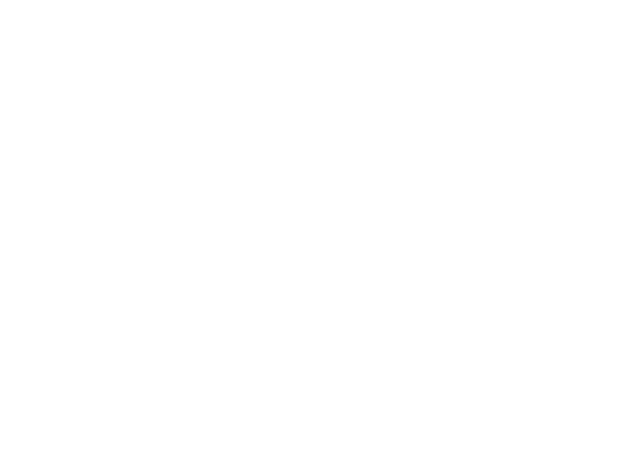
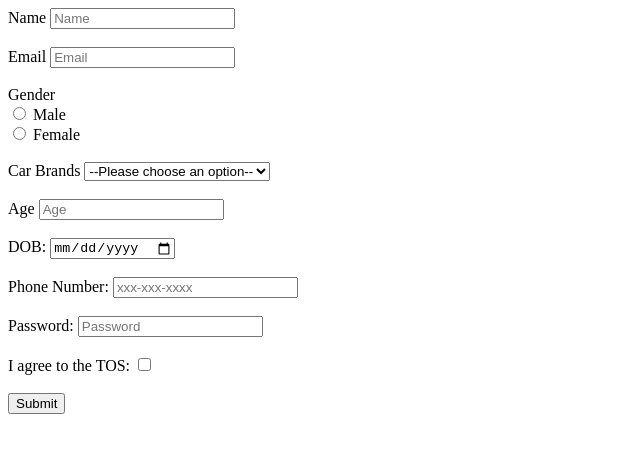
Before and after one commit to acciojob/signup-form-car-arifhussain1999, a website: page main.html in a window 1280 px wide. Shown: the whole page, without its empty margins (0-640 px from the left). Drawn offline with Linux system fonts and the light colour scheme.

Commit message:
created a submission

```diff
--- a/main.html
+++ b/main.html
@@ -3,7 +3,9 @@
 <html>
 
 <head>
+
 	<link rel="stylesheet" href="styles.css">
+
 </head>
 
 <body>
@@ -11,6 +13,47 @@
     <script type="text/javascript" src="./script.js">
 </script>
 
+<form method="post">
+		<label for="name">Name</label>
+	<input type="text" id="name" placeholder="Name" required><br><br>
+
+	<label for="email">Email</label>
+	<input type="email" id="email" placeholder="Email" required><br><br>
+
+	<label>Gender</label><br>
+	<input type="radio" id="gender_m" name="gender" required>
+	<label for="gender_m">Male</label><br>
+    <input type="radio" id="gender_f" name="gender" required>
+    <label for="gender_f">Female</label><br><br>
+
+	<label for="cars">Car Brands</label>
+	<select id="cars" name="cars" required>
+	<option value="" disabled selected>--Please choose an option--</option>
+		<option value="toyota">Toyota</option>
+        <option value="honda">Honda</option>
+        <option value="ford">Ford</option>
+        <option value="bmw">BMW</option>
+        <option value="audi">Audi</option>
+	</select><br><br>
+
+    	<label for="age">Age</label>
+	<input type="number" id="age" placeholder="Age" required><br><br>
+
+	<label for="dob">DOB:</label>
+    <input type="date" id="dob" name="dob" required><br><br>
+
+    <label for="tel">Phone Number:</label>
+    <input type="tel" id="tel" name="tel" placeholder="xxx-xxx-xxxx"><br><br>
+
+    <label for="password">Password:</label>
+    <input type="password" id="password" name="password" placeholder="Password" required><br><br>
+
+    <label for="tos">I agree to the TOS:</label>
+    <input type="checkbox" id="tos" name="tos" required><br><br>
+
+	<button type="submit">Submit</button>
+
+</form>
 </body>
 
 </html>
```
